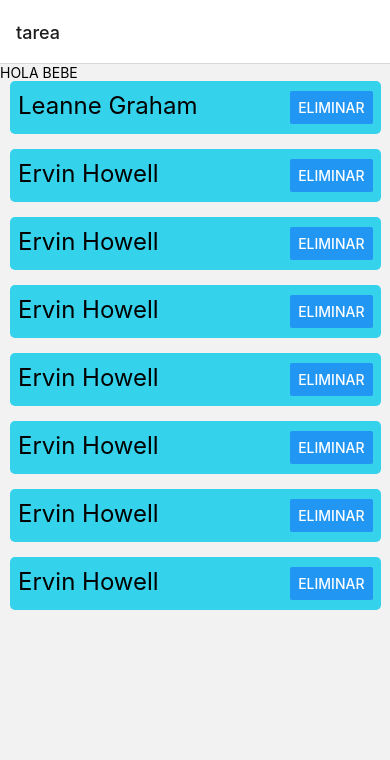
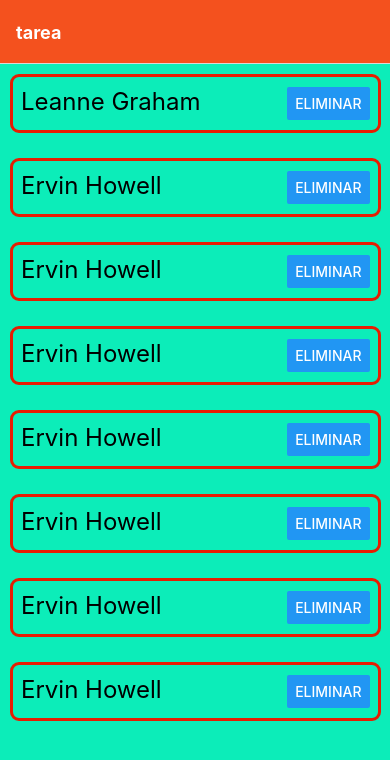
Before and after one commit to Stefany-Herrera/mi_examen_prueba, a React Native app: screen /tarea in a window 390 px wide. Shown: the top 760 px of the page. Built offline with nearby package versions, Linux system fonts and the light colour scheme.

Commit message:
agregando estilos a la ventana tareas

```diff
--- a/src/navigators/MainStackNavigator.tsx
+++ b/src/navigators/MainStackNavigator.tsx
@@ -13,10 +13,22 @@ const MainStackNavigator = () => {
     return (
         <NavigationContainer>
         <Stack.Navigator initialRouteName="tarea">
+  {/* en la paret  */}
+          <Stack.Screen name="Login" component={Login}/>
 
-          <Stack.Screen name="Login" component={Login}/>
-           <Stack.Screen name="tarea" component={ListasTarea}/>
+           <Stack.Screen name="tarea" component={ListasTarea}
+           options={{headerStyle:
+            {
+              backgroundColor: '#f4511e',
+            },
+            headerTintColor: '#fff',
+            headerTitleStyle: {
+            fontWeight: 'bold',
+            },
+          }}/>
+
            <Stack.Screen name="calculo" component={Liquidacion}/>
+
 
         </ Stack.Navigator>
       </NavigationContainer>
--- a/src/screen/ListasTarea.tsx
+++ b/src/screen/ListasTarea.tsx
@@ -50,8 +50,8 @@ const ListasTarea = ({navigation}) => {
 
 
     return (
-    <View>
-      <Text>HOLA BEBE</Text>
+    <View style={styles.containerBase}>
+
 {/*creando un arreglo*/}
       {
           usuario.map(lista =>(
@@ -82,17 +82,27 @@ const styles = StyleSheet.create({
         width:'95%',
         flexDirection:'row',
         justifyContent:'space-between',
-        backgroundColor:'#34d2eb',
+        backgroundColor:'#0cedb9',
         marginBottom:15,
         paddingVertical:10,
         paddingHorizontal:8,
-        borderRadius:5,
-        marginLeft:10
+        borderRadius:9,
+        marginLeft:10,
+        marginTop:10,
+        borderWidth:3,
+        borderColor:'#e61d02'
+
 
     },
     text:{
         fontSize:24
     },
+    containerBase:{
+        flex:1,
+        backgroundColor:'#0cedb9',
+
+
+    }
 
 
 })
```
